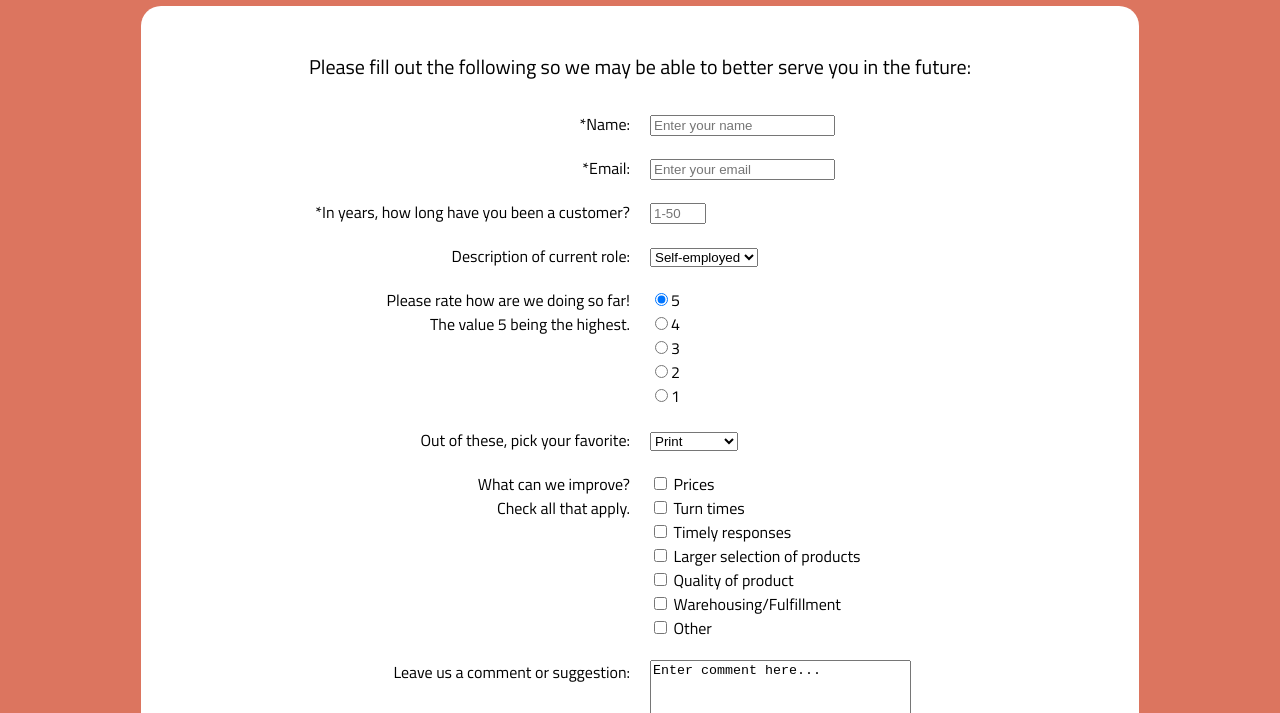
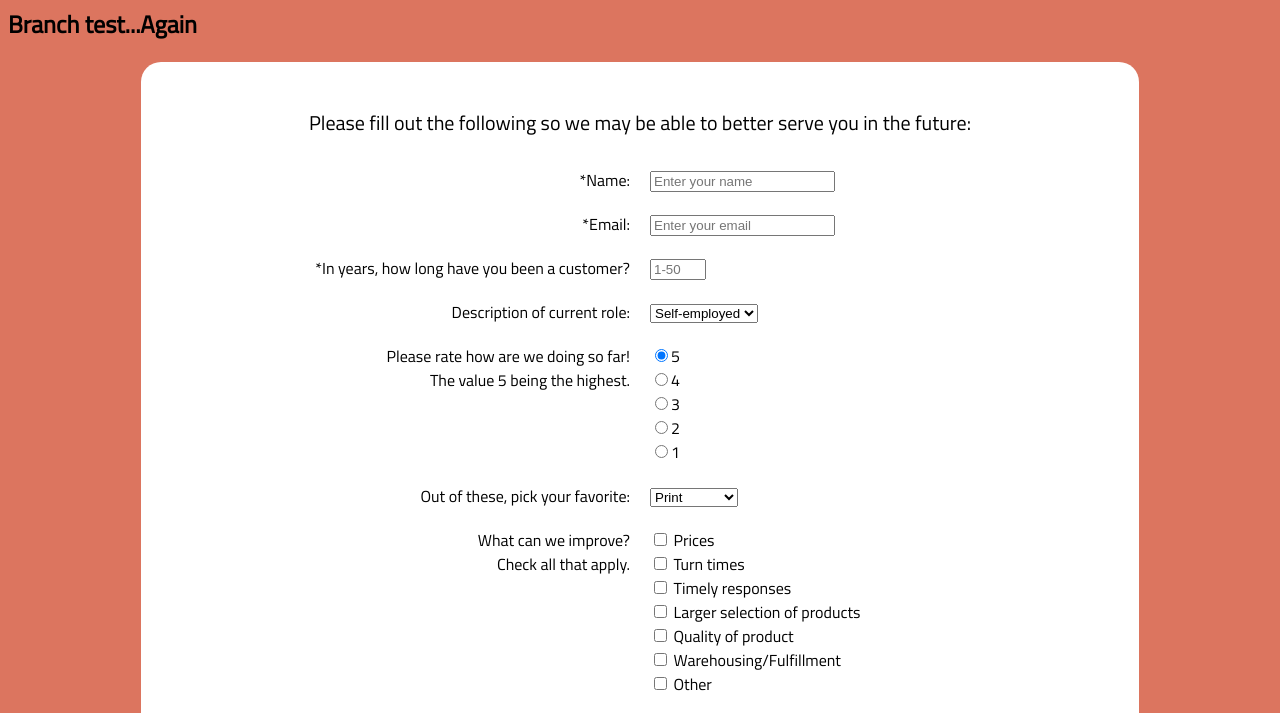
Before and after one commit to tmay88/FCC-Survey-Page, a plain HTML site: page index.html in a window 1280 px wide. Shown: the part 133-846 px from the top of the page. Drawn offline with Linux system fonts and the light colour scheme.

Commit message:
added test header

```diff
--- a/index.html
+++ b/index.html
@@ -9,6 +9,7 @@
 <body>
     <h1 id="title">Customer Satisfaction
         <br>Climate/Survey</h1>
+        <h2>Branch test...Again</h2>
     <div class="container-main">
         <div>
             <p id="description">Please fill out the following so we may be able to better serve you in the future:</p>
```
